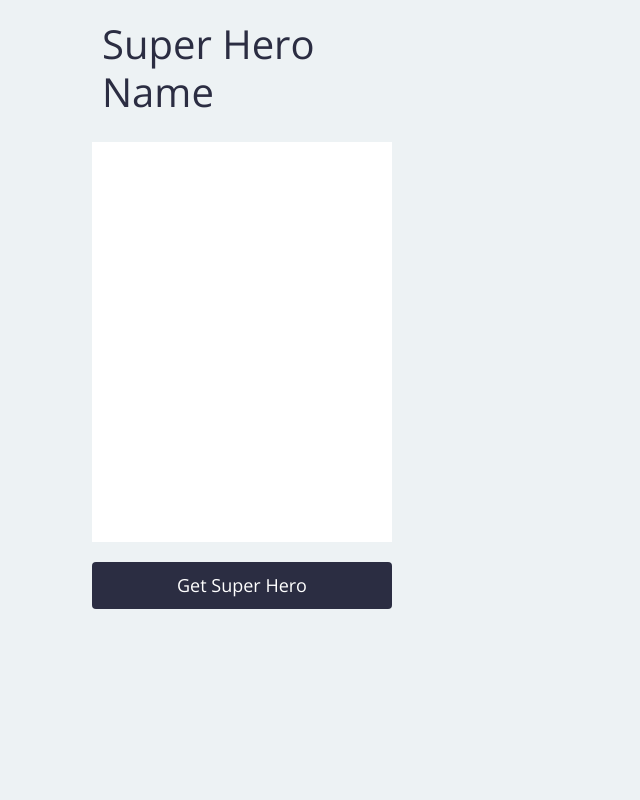
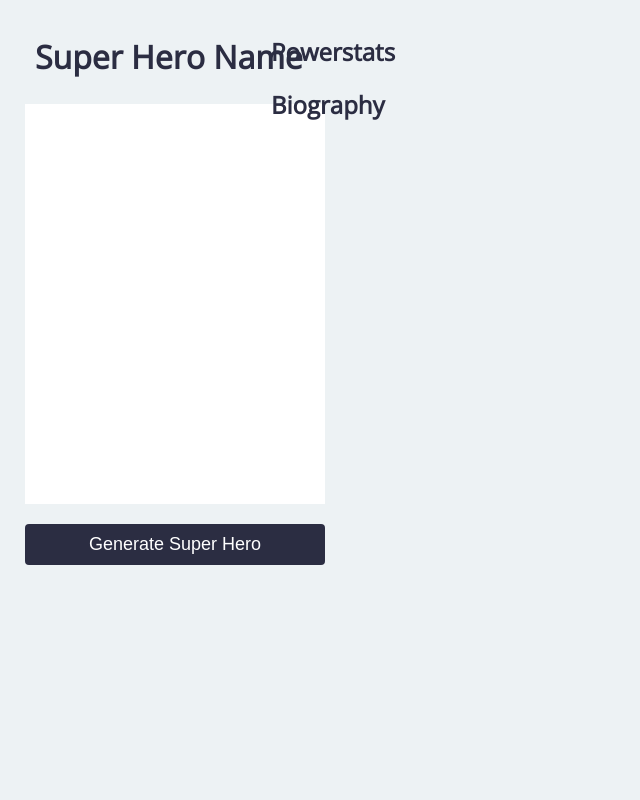
Before and after one commit to RicardoAVT/Random-Super-Hero, a PHP site: page /random-hero.html in a window 1280 px wide. Shown: the whole page, without its empty margins (0-640 px from the left). Run offline with PHP 8.4, Linux system fonts and the light colour scheme.

Commit message:
Implemented functions to display powerstats and biography when generating a super hero and fixed not showing a random super hero when entering the app

```diff
--- a/random-hero.html
+++ b/random-hero.html
@@ -4,28 +4,28 @@
 <head>
     <meta charset="UTF-8">
     <meta name="viewport" content="width=device-width, initial-scale=1.0">
-    <link href="https://cdn.jsdelivr.net/npm/bootstrap@5.0.0-beta2/dist/css/bootstrap.min.css" rel="stylesheet"
-        integrity="sha384-BmbxuPwQa2lc/FVzBcNJ7UAyJxM6wuqIj61tLrc4wSX0szH/Ev+nYRRuWlolflfl" crossorigin="anonymous">
     <link rel="stylesheet" href="styles.css">
     <script src="script.js"></script>
     <title>Random Super Hero</title>
 </head>
 
 <body>
-
-    <div class="container">
     <div class="row">
-            <div class="col-4">
+        <div class="column" id="first_column">
             <h1 id="super_hero_name">Super Hero Name</h1>
             <div id="super_hero">
                 <p></p>
             </div>
             <div class="button">
-                    <button id="hero_btn">Get Super Hero</button>
+                <button id="hero_btn">Generate Super Hero</button>
             </div>
         </div>
-            <div class="col-4">
+
+        <div class="column">
+            <h2>Powerstats</h2>
             <div id="powerstats"></div>
+            <h2>Biography</h2>
+            <div id="biography">
             </div>
         </div>
     </div>
--- a/script.js
+++ b/script.js
@@ -1,7 +1,7 @@
 window.onload = function () {
 
+    getRandomSuperHero();
     const hero_btn = document.getElementById("hero_btn");
-
     hero_btn.addEventListener('click', getRandomSuperHero);
 
 }
@@ -17,10 +17,23 @@ function getRandomSuperHero() {
         .then(data => {
             super_hero.innerHTML = `<img src="${data.image.url}" alt="${data.name}"/>`;
             super_hero_name.innerHTML = `${data.name}`;
-            powerstats.innerHTML = "";
-            for(let prop in data.powerstats){
-                powerstats.innerHTML += `<p>${prop} ${data.powerstats[prop]}</p>`
-            }
-
+            getPowerStats(data);
+            getBiography(data);
         })
 };
+
+function getPowerStats(data) {
+    powerstats.innerHTML = "";
+    for (let prop in data.powerstats) {
+        powerstats.innerHTML += `<p>${prop} ${data.powerstats[prop]}</p>`
+    }
+}
+function getBiography(data) {
+    biography.innerHTML = "";
+    let names = ["Full Name:", "Alter egos:", "Aliases:", "Place of Birth:", "First Appearance:", "Publisher:","Alignment:"]
+    let i = 0;
+    for (let prop in data.biography) {
+        biography.innerHTML += `<p>${names[i]}  ${data.biography[prop]}</p>`;
+        i++;
+    }
+}
--- a/styles.css
+++ b/styles.css
@@ -3,23 +3,41 @@
 body {
   background-color: #edf2f4;
   font-family: 'Open Sans', sans-serif;
-  height: 100vh;
   margin: 0;
+}
+
+*{
+  box-sizing: border-box;
+}
+#first_column{
+  width: 20%;
+}
+
+.holders{
+  font-weight: bold;
+}
+.column {
+  float: left;
+  width: 33.33%;
+  padding: 15px;
+}
+
+.row:after {
+  content: "";
+  display: table;
+  clear: both;
 }
 
 #super_hero_name {
   color: #2b2d42;
+  padding: 10px;
+  margin: 10px;
+  width: 300px;
 }
 
-h1 {
-    padding: 10px;
-    margin: 10px;
-    width: 300px;
-}
-
-#powerstats{
-  float: right;
-  margin-top: 70px;
+h2 {
+  color: #2b2d42;
+  width: 300px;
 }
 
 #super_hero{
```
Lines whose indentation alone changed are shown as unchanged.
